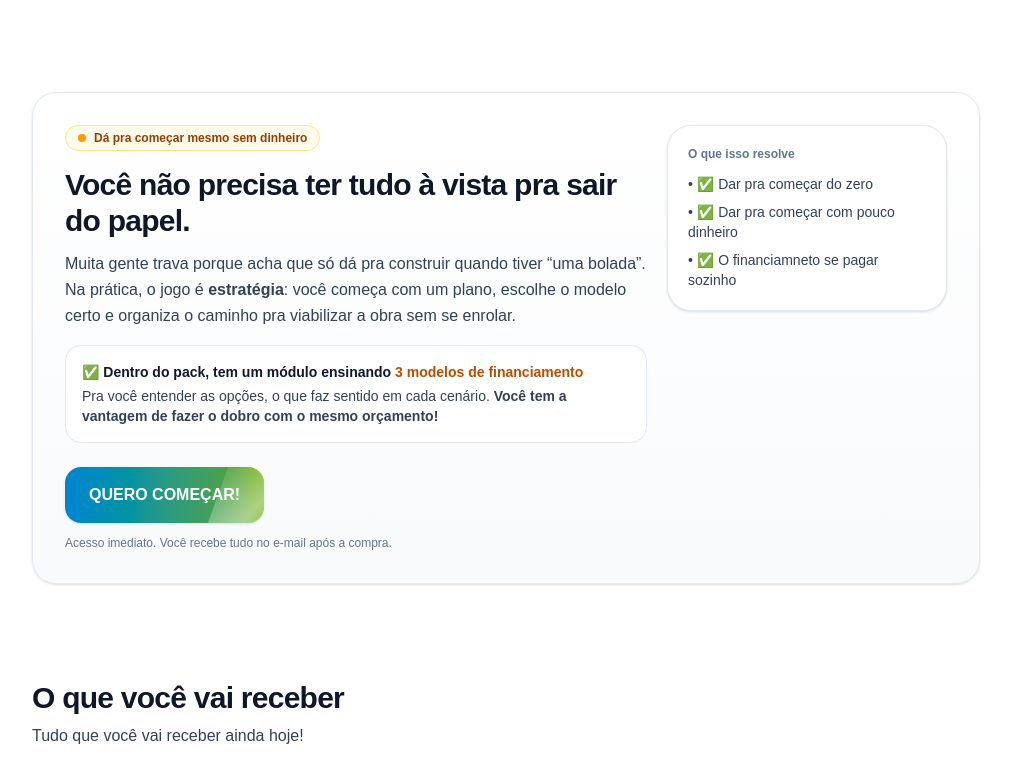
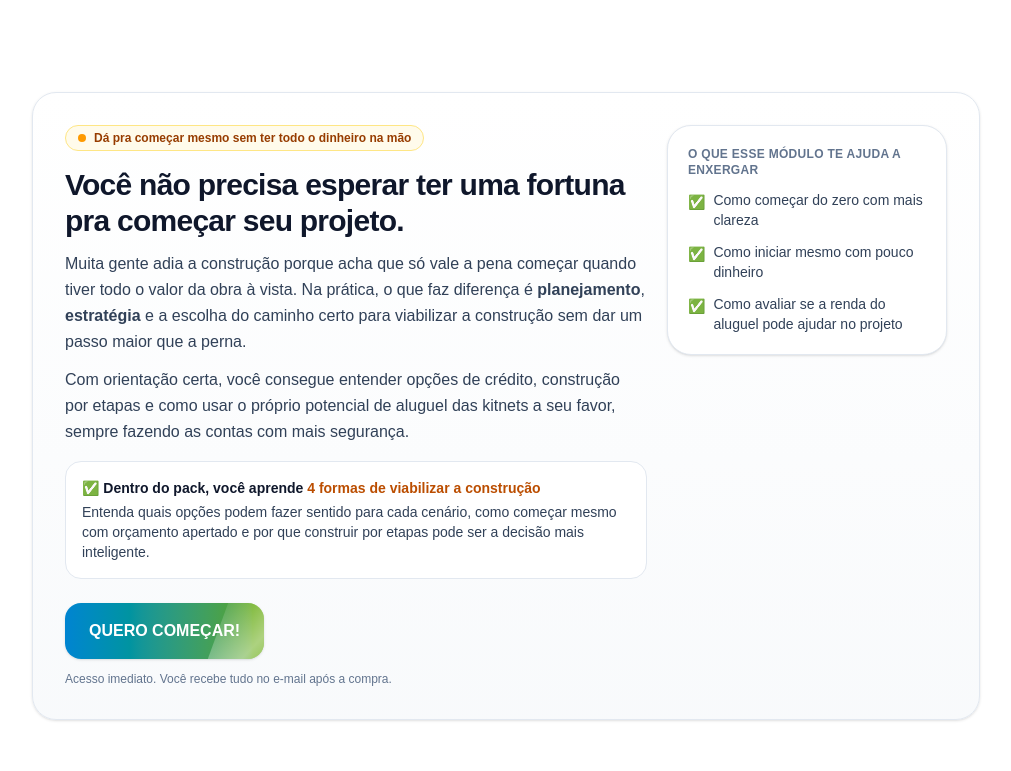
Before and after one commit to gregonocode/creative-nails, a Next.js app: page /oferta in a window 1280 px wide. Shown: the part 2640-3411 px from the top of the page, without its empty margins (134-1145 px from the left). Built offline with nearby package versions, Linux system fonts and the light colour scheme.

Commit message:
page atualizada

```diff
--- a/app/oferta/OfertaClient.tsx
+++ b/app/oferta/OfertaClient.tsx
@@ -316,6 +316,8 @@ export default function OfertaPage() {
     </div>
   </div>
 </section>
+
+
 <section className="bg-white">
   <div className="mx-auto w-full max-w-[980px] px-4 py-8 sm:py-10">
     <div className="rounded-3xl border border-slate-200 bg-gradient-to-b from-white to-slate-50 p-6 shadow-sm sm:p-8">
@@ -323,41 +325,60 @@ export default function OfertaPage() {
         <div className="max-w-[720px]">
           <div className="inline-flex items-center gap-2 rounded-full border border-amber-200 bg-amber-50 px-3 py-1 text-xs font-semibold text-amber-800">
             <span className="h-2 w-2 rounded-full bg-amber-500" />
-            Dá pra começar mesmo sem dinheiro
+            Dá pra começar mesmo sem ter todo o dinheiro na mão
           </div>
 
           <h2 className="mt-4 text-2xl font-extrabold tracking-tight text-slate-900 sm:text-3xl">
-            Você não precisa ter tudo à vista pra sair do papel.
+            Você não precisa esperar ter uma fortuna pra começar seu projeto.
           </h2>
 
           <p className="mt-3 text-sm leading-relaxed text-slate-700 sm:text-base">
-            Muita gente trava porque acha que só dá pra construir quando tiver “uma bolada”.
-            Na prática, o jogo é <b>estratégia</b>: você começa com um plano, escolhe o modelo certo
-            e organiza o caminho pra viabilizar a obra sem se enrolar.
+            Muita gente adia a construção porque acha que só vale a pena começar
+            quando tiver todo o valor da obra à vista. Na prática, o que faz diferença
+            é <b>planejamento</b>, <b>estratégia</b> e a escolha do caminho certo para
+            viabilizar a construção sem dar um passo maior que a perna.
+          </p>
+
+          <p className="mt-3 text-sm leading-relaxed text-slate-700 sm:text-base">
+            Com orientação certa, você consegue entender opções de crédito, construção
+            por etapas e como usar o próprio potencial de aluguel das kitnets a seu favor,
+            sempre fazendo as contas com mais segurança.
           </p>
 
           <div className="mt-4 rounded-2xl border border-slate-200 bg-white p-4">
             <p className="text-sm font-bold text-slate-900">
-              ✅ Dentro do pack, tem um módulo ensinando <span className="text-amber-700">3 modelos de financiamento</span>
+              ✅ Dentro do pack, você aprende <span className="text-amber-700">4 formas de viabilizar a construção</span>
             </p>
             <p className="mt-1 text-sm text-slate-700">
-              Pra você entender as opções, o que faz sentido em cada cenário. <strong>Você tem a vantagem de fazer o dobro com o mesmo orçamento!</strong>
+              Entenda quais opções podem fazer sentido para cada cenário, como começar
+              mesmo com orçamento apertado e por que construir por etapas pode ser a
+              decisão mais inteligente.
             </p>
           </div>
         </div>
 
-        {/* Mini card lateral */}
         <div className="w-full rounded-3xl border border-slate-200 bg-white p-5 shadow-sm sm:max-w-[280px]">
-          <p className="text-xs font-semibold text-slate-500">O que isso resolve</p>
-          <ul className="mt-3 space-y-2 text-sm text-slate-700">
-            <li>• ✅ Dar pra começar do zero</li>
-            <li>• ✅ Dar pra começar com pouco dinheiro</li>
-            <li>• ✅ O financiamneto se pagar sozinho</li>
+          <p className="text-xs font-semibold uppercase tracking-wide text-slate-500">
+            O que esse módulo te ajuda a enxergar
+          </p>
+
+          <ul className="mt-3 space-y-3 text-sm text-slate-700">
+            <li className="flex items-start gap-2">
+              <span className="mt-0.5 text-green-600">✅</span>
+              <span>Como começar do zero com mais clareza</span>
+            </li>
+            <li className="flex items-start gap-2">
+              <span className="mt-0.5 text-green-600">✅</span>
+              <span>Como iniciar mesmo com pouco dinheiro</span>
+            </li>
+            <li className="flex items-start gap-2">
+              <span className="mt-0.5 text-green-600">✅</span>
+              <span>Como avaliar se a renda do aluguel pode ajudar no projeto</span>
+            </li>
           </ul>
         </div>
       </div>
 
-      {/* Botão para ir pra oferta */}
       <div className="mt-6">
         <button
           type="button"
@@ -381,6 +402,9 @@ export default function OfertaPage() {
     </div>
   </div>
 </section>
+
+
+
 
       {/* ===========================
           <section> O QUE VOCÊ RECEBE
@@ -580,7 +604,7 @@ export default function OfertaPage() {
                 <li>✅ Metodo alvenaria economica completa</li>
                 <li>✅ Ideias visuais pra melhorar o ambiente gastando pouco</li>
                 <li>✅ tabelas de objetivos para juntar de mil a 50 mil</li>
-                <li>✅ Dica de 3 modelo de financiamento pra começar do zero</li>
+                <li>✅ 4 modelo de financiamento pra começar do zero</li>
                 <li>✅ combo de videos de outras obras</li>
                 <li>✅ faça as suas proprias com IA de rascunho para trasformar em 3D ( sem custo ) </li>
 
```
Lines whose indentation alone changed are shown as unchanged.
